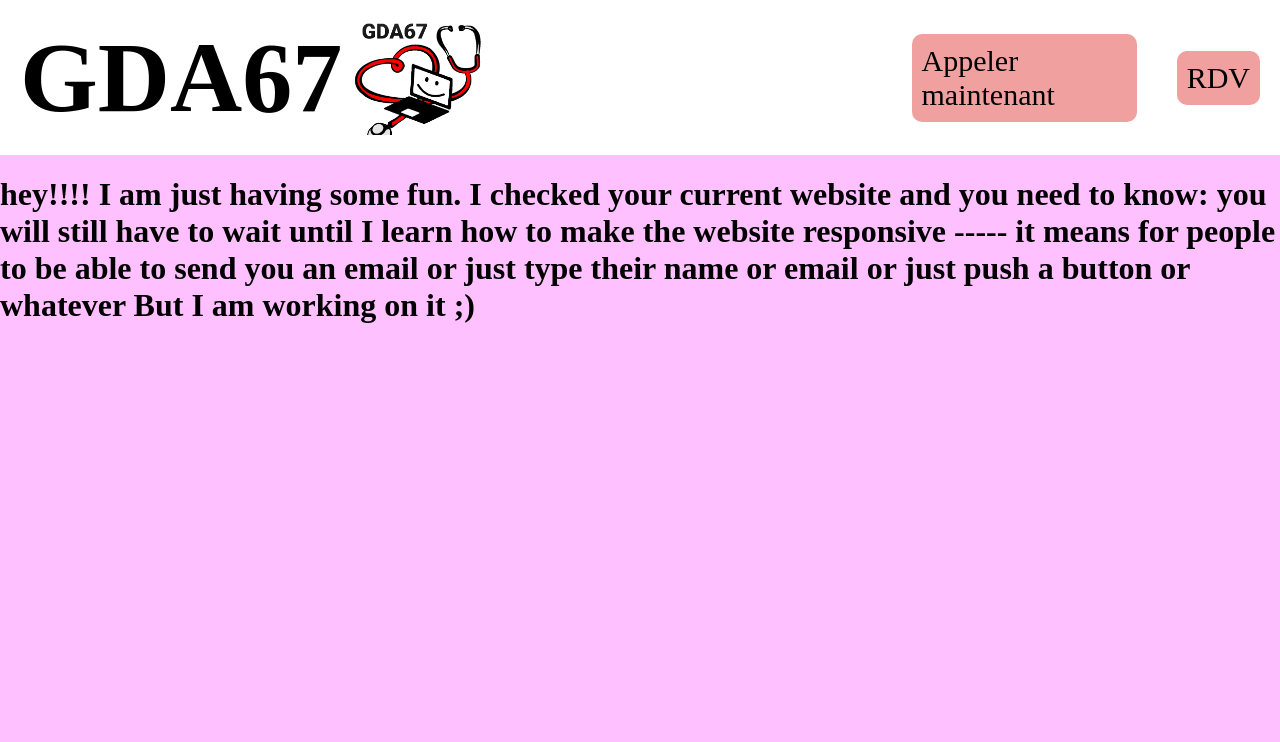
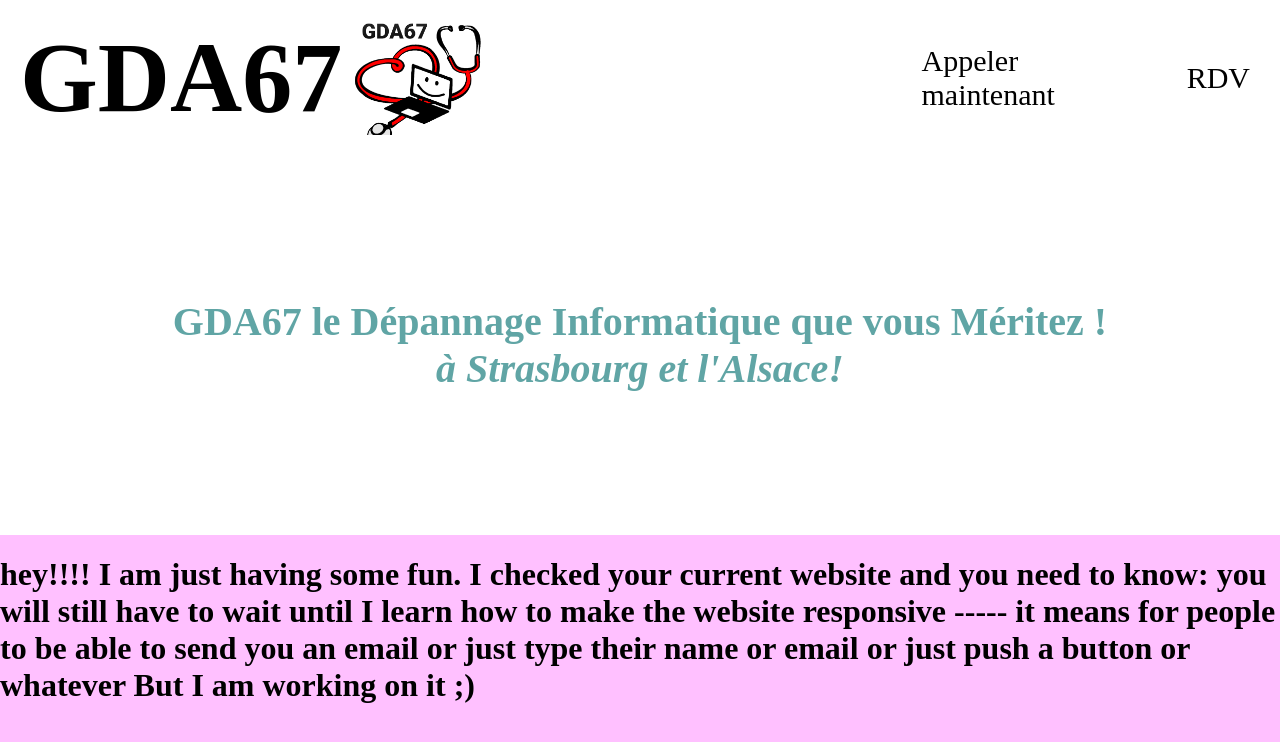
Before and after one commit to wada23/gda-webpage, a plain HTML site: page index.html in a window 1280 px wide. Drawn offline with Linux system fonts and the light colour scheme.

Commit message:
Add the main text

```diff
--- a/index.html
+++ b/index.html
@@ -17,9 +17,15 @@
                 <div class="header-li">RDV</div>
                 <div></div>
             </div>
+        </div>
+
+        <div class="main-text">
+            GDA67 le Dépannage Informatique que vous Méritez !
+                <em>à Strasbourg et l'Alsace!</em>
+        </div>
 
 
-        </div>
+
 
         <div>
 
--- a/style.css
+++ b/style.css
@@ -18,6 +18,7 @@ body {
     display: flex;
     flex-direction: row;
     padding: 20px;
+    background-color:#fff;
 }
 
 .header-right {
@@ -28,16 +29,16 @@ body {
 }
 
 .header-li {
-    background-color: rgba(219, 4, 4, 0.377);
     display: flex;
     margin: 20px;
     padding: 10px;
-    border-radius: 10px;
+
 }
 
 .header-li:hover {
-   text-decoration-line: underline;
-   background-color: rgba(219, 4, 4, 0.63);
+   background-color: #60a5a5;
+   color: #fff;
+   border-radius: 10px;
 }
 
 .title {
@@ -55,3 +56,17 @@ body {
     flex-direction: row;
     justify-content:
 }
+
+.main-text {
+    display: flex;
+    justify-content: center;
+    flex-direction: column;
+    align-items: center;
+    height: 200px;
+    padding: 90px;
+    font-size: 40px;
+    font-weight: bold;
+    background-color: #fff;
+    color: #60a5a5;
+
+}
```
